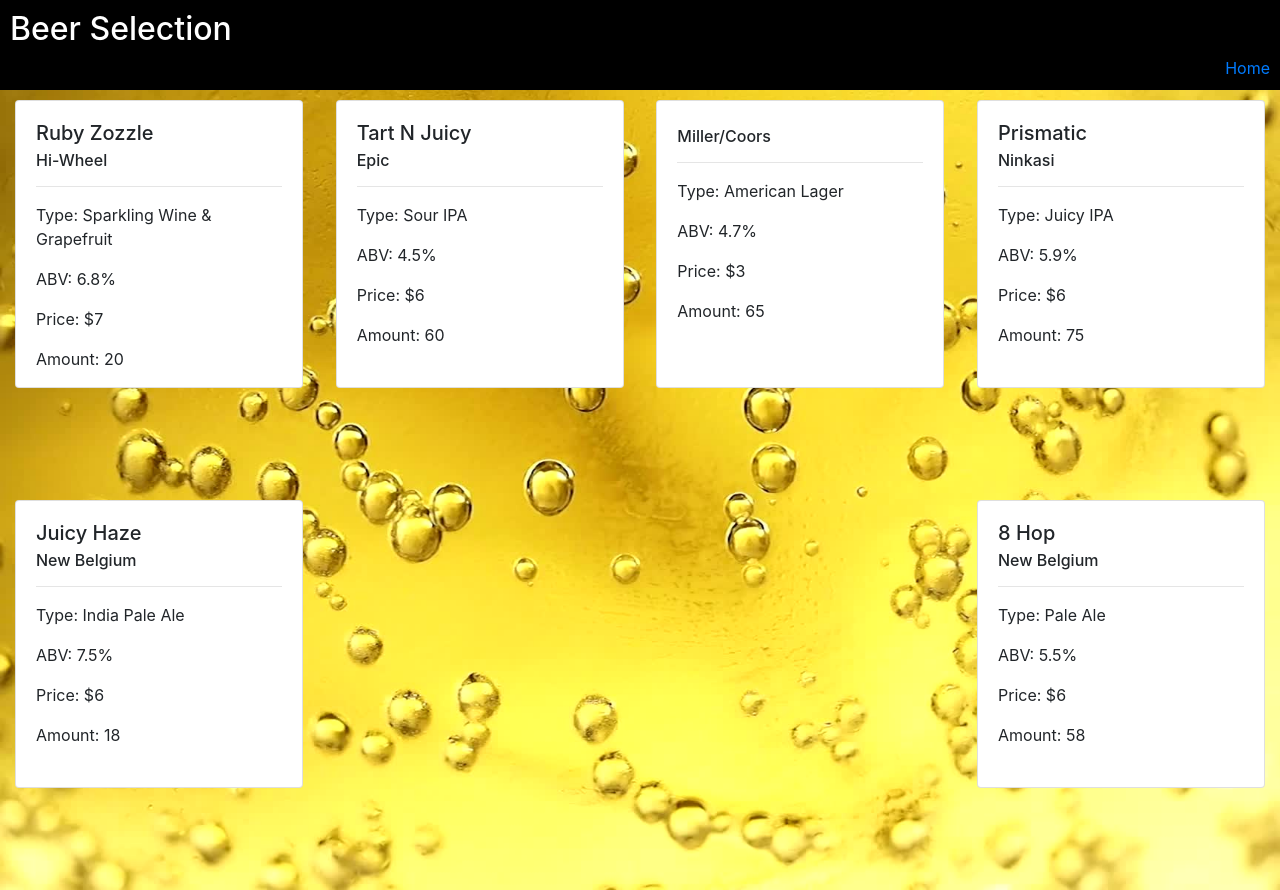
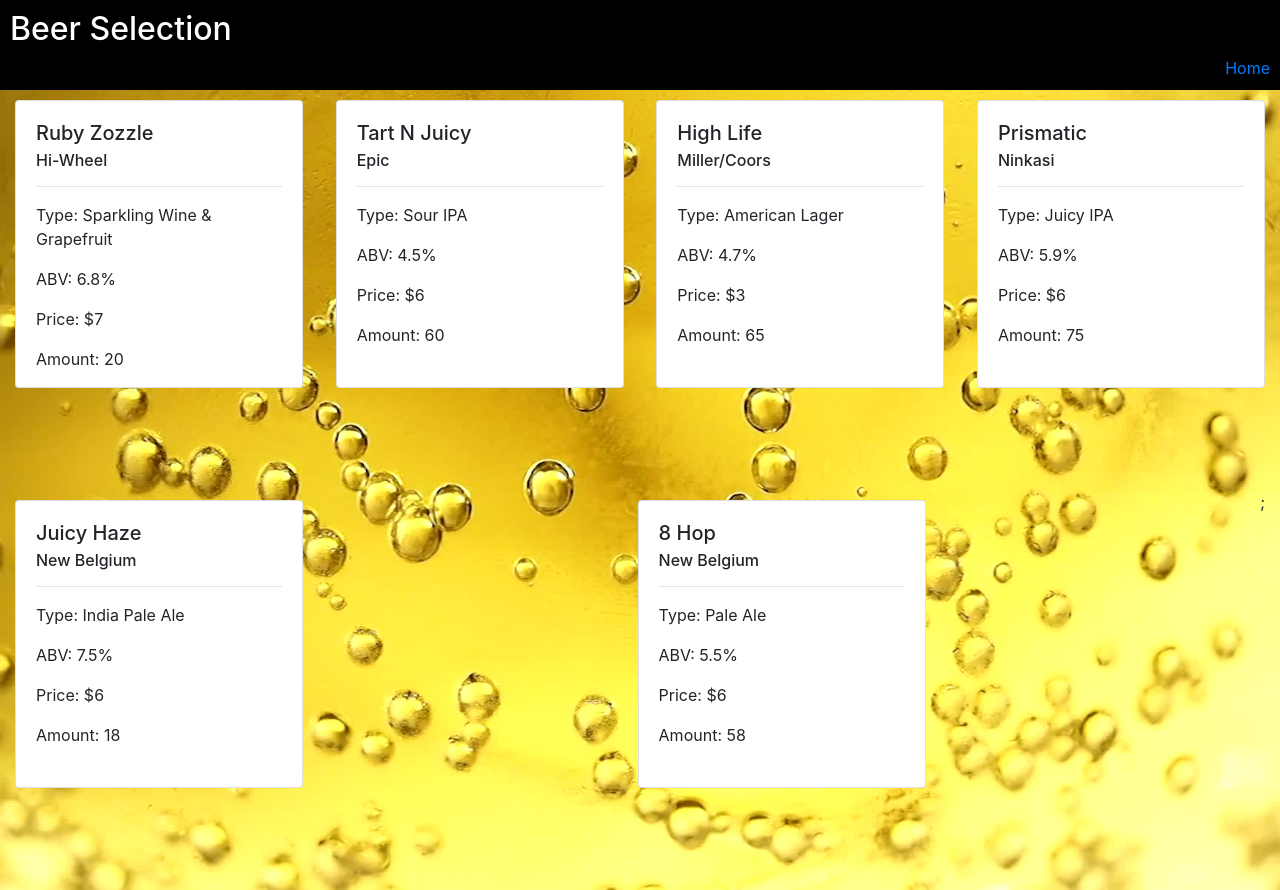
Before and after one commit to austinthebarr/HopShop, a React app: page /#/offerings in a window 1280 px wide. Built offline with nearby package versions, Linux system fonts and the light colour scheme.

Commit message:
fixed bug error for amount prop and brew

```diff
--- a/src/components/App.jsx
+++ b/src/components/App.jsx
@@ -22,7 +22,7 @@
           type: 'Sparkling Wine & Grapefruit',
           abv: '6.8%',
           price: '7',
-          availble: '20'
+          available: '20'
         },
         '2': {
           brew: 'Tart N Juicy',
@@ -30,14 +30,15 @@
           type: 'Sour IPA',
           abv: '4.5%',
           price: '6',
-          availble: '60'
+          available: '60'
         },
         '3': {
+          brew: 'High Life',
           brewery: 'Miller/Coors',
           type: 'American Lager',
           abv: '4.7%',
           price: '3',
-          availble: '65'
+          available: '65'
         },
         '4': {
           brew: 'Prismatic',
@@ -45,7 +46,7 @@
           type: 'Juicy IPA',
           abv:  '5.9%',
           price: '6',
-          availble: '75'
+          available: '75'
         },
         '5': {
           brew: 'Juicy Haze',
@@ -53,7 +54,7 @@
           type: 'India Pale Ale',
           abv:  '7.5%',
           price: '6',
-          availble: '18'
+          available: '18'
         },
         '6': {
           brew: '8 Hop',
@@ -61,7 +62,7 @@
           type: 'Pale Ale',
           abv:  '5.5%',
           price: '6',
-          availble: '58'
+          available: '58'
         }
       },
     };
@@ -87,7 +88,7 @@
                 <Route exact path='/'
                   component={Welcome} />
                 <Route exact path='/offerings'
-                  component={KegList} />
+                  render={ () => <KegList kegListToDisplay={this.state.masterTapList} barKeeper={this.props.location}/>} />
                 <Route exact path='/BarKeeper' render={ ()=> <Employee onAddingKegToList = {this.handleAddingKegToList}/> }/>
                 <Route component={Error404}/>
               </Switch>
--- a/src/components/Employee.jsx
+++ b/src/components/Employee.jsx
@@ -1,9 +1,11 @@
 import React from 'react';
 import PropTypes from 'prop-types';
 import KegForm from './KegForm';
+import KegList from './KegList';
 
 const Employee = (props) => {
-  return(<KegForm onAddingKegToList={props.onAddingKegToList}/>);
+  return(<div><KegForm onAddingKegToList={props.onAddingKegToList}/>
+   </div>);
 };
 
 Employee.propTypes = {
--- a/src/components/Keg.jsx
+++ b/src/components/Keg.jsx
@@ -16,7 +16,7 @@
         <p className="card-text">Type: {props.type}</p>
         <p className="card-text">ABV: {props.abv}</p>
         <p className="card-text">Price: ${props.price}</p>
-        <p className="card-text">Amount: {props.availble}</p>
+        <p className="card-text">Amount: {props.available}</p>
       </div>
     </div>
   );
@@ -28,7 +28,7 @@
   type: PropTypes.string.isRequired,
   abv: PropTypes.string.isRequired,
   price: PropTypes.string.isRequired,
-  availble: PropTypes.string.isRequired
+  available: PropTypes.string.isRequired
 };
 
 export default Keg;
--- a/src/components/KegList.jsx
+++ b/src/components/KegList.jsx
@@ -5,55 +5,6 @@
 import Header from './Header';
 import Beer from '../assets/images/beer.jpeg';
 
-const masterKegList = [
-  {
-    brew: 'Ruby Zozzle',
-    brewery: 'Hi-Wheel',
-    type: 'Sparkling Wine & Grapefruit',
-    abv: '6.8%',
-    price: '7',
-    availble: '20'
-  },
-  {
-    brew: 'Tart N Juicy',
-    brewery: 'Epic',
-    type: 'Sour IPA',
-    abv: '4.5%',
-    price: '6',
-    availble: '60'
-  },
-  {
-    brewery: 'Miller/Coors',
-    type: 'American Lager',
-    abv: '4.7%',
-    price: '3',
-    availble: '65'
-  },
-  {
-    brew: 'Prismatic',
-    brewery: 'Ninkasi',
-    type: 'Juicy IPA',
-    abv:  '5.9%',
-    price: '6',
-    availble: '75'
-  },
-  {
-    brew: 'Juicy Haze',
-    brewery: 'New Belgium',
-    type: 'India Pale Ale',
-    abv:  '7.5%',
-    price: '6',
-    availble: '18'
-  },
-  {
-    brew: '8 Hop',
-    brewery: 'New Belgium',
-    type: 'Pale Ale',
-    abv:  '5.5%',
-    price: '6',
-    availble: '58'
-  }
-];
 
 const KegList = (props) => {
   return (
@@ -75,23 +26,25 @@
           }
           `}</style>
 
-        {masterKegList.map((keg, index) =>
-          <Keg
+        {Object.keys(props.kegListToDisplay).map((kegId) => {
+          let keg = props.kegListToDisplay[kegId];
+          return <Keg
             brew={keg.brew}
             brewery={keg.brewery}
             type={keg.type}
             abv={keg.abv}
             price={keg.price}
-            availble={keg.availble}
-            key={index}/>
-        )}
+            available={keg.available}
+            key={kegId}
+            kegId={kegId}/>;
+        })};
       </div>
     </div>
   );
 };
 
 KegList.propTypes = {
-  KegList: PropTypes.object
+  kegListToDisplay: PropTypes.object
 };
 
 export default KegList;
```
